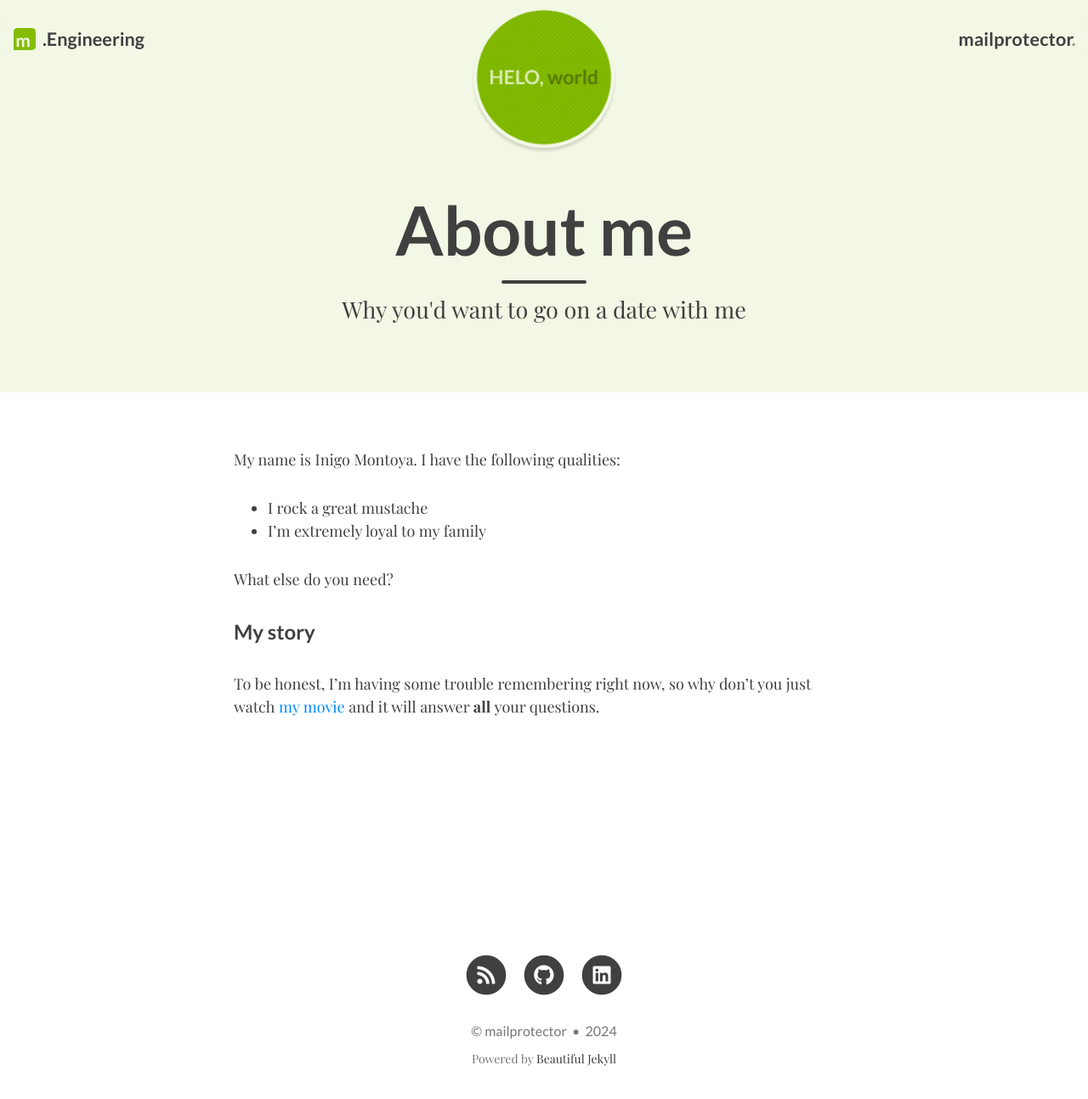
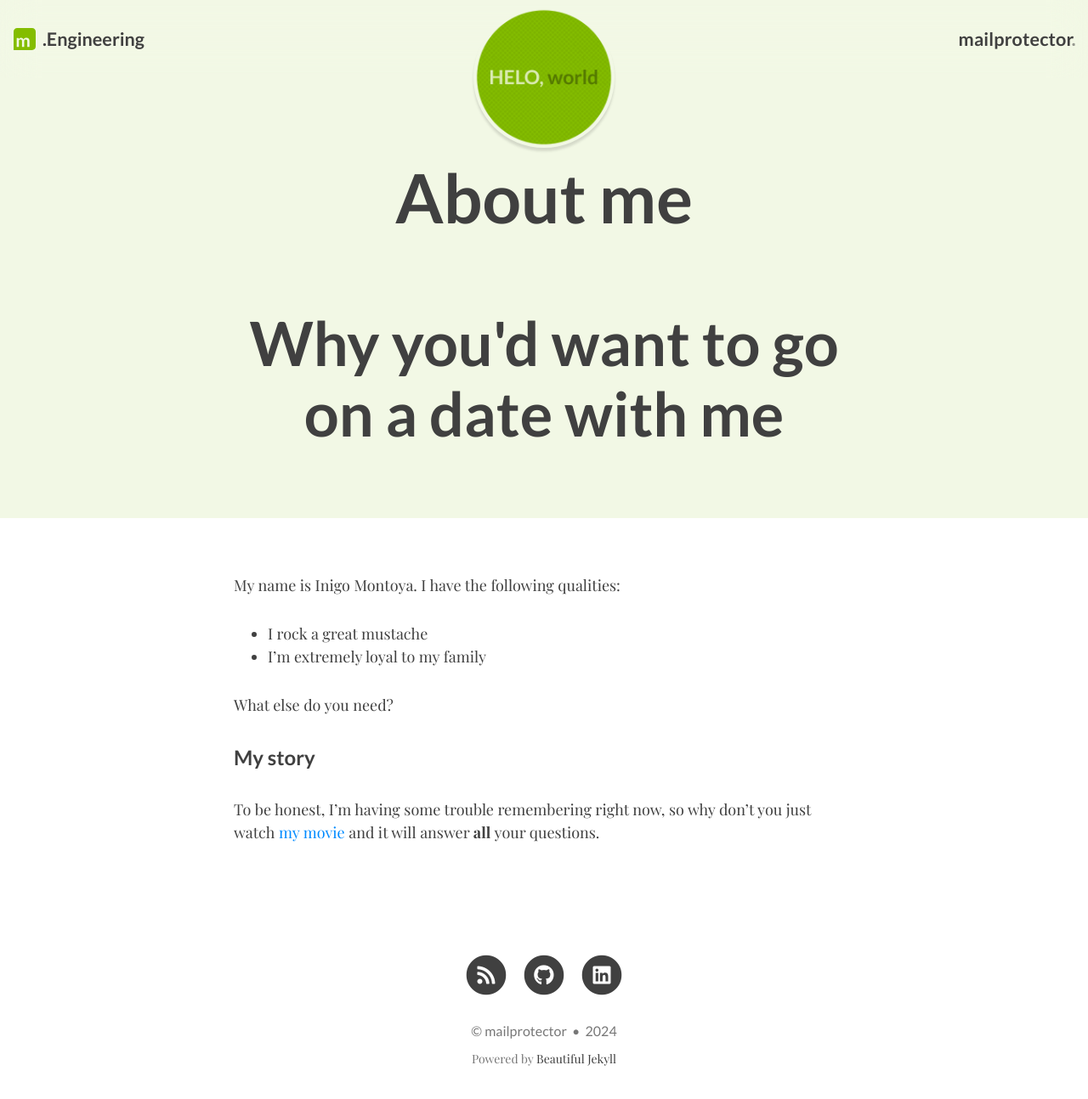
Before and after one commit to mailprotector/mailprotector.engineering, a Jekyll site: the page built from aboutme.md, in a window 1280 px wide and 1307 px high. Shown: the top 1294 px of the window at 85% size. Built offline with Jekyll 4.4.1, drawn with Linux system fonts in a browser that asks for light colours; nearby versions of some CDN libraries; some web fonts are replaced.

Commit message:
Updates to fix some title issues

```diff
--- a/_includes/header.html
+++ b/_includes/header.html
@@ -35,7 +35,6 @@
           {% endif %}
           {% if page.subtitle %}
             {% if include.type == "page" %}
-              <hr class="small">
               <span class="{{ include.type }}-subheading">{{ page.subtitle | strip_html }}</span>
             {% else %}
               <h2 class="{{ include.type }}-subheading">{{ page.subtitle | strip_html }}</h2>
--- a/assets/css/custom-styles.css
+++ b/assets/css/custom-styles.css
@@ -63,11 +63,11 @@ a:active {
   font-family: var(--body-font);
 }
 
-.intro-header .post-heading .post-subheading,
-.post-preview .post-subtitle {
+.intro-header .page-heading .page-subheading {
   font-family: var(--body-font);
   font-size:1.2em;
   line-height: 1.35em;
+  font-weight: 700;
 }
 
 h2 {
@@ -90,6 +90,11 @@ h3,h4,h5,h6 {
 }
 
 .intro-header .page-heading h1 {
+  margin-top: 0.6em;
+}
+.intro-header .page-heading .page-subheading {
+  font-family: var(--header-font);
+  font-size:2.4em;
   margin-top: 0.6em;
 }
 
@@ -164,14 +169,19 @@ footer {
   .header-section .intro-header {
     margin-bottom:3em;
   }
-  .intro-header .page-heading h1 {
+
+  .intro-header .page-heading .page-subheading {
+    font-size:4em;
+    line-height: 1.15em;
     margin-top: 1.2em;
   }
+
   .intro-header .post-heading .post-subheading,
   .post-preview .post-subtitle {
     line-height: 1.35em;
     font-size:1.5em;
   }
+
   .image-caption {
     text-align:center;
     font-size: 1em !important;
@@ -198,6 +208,7 @@ footer {
 
   .navbar-brand,
   .nav-link,
+  .intro-header .page-heading .page-subheading,
   .post-title,
   .post-subtitle,
   .post-meta,
```
Also changed, not shown: _posts/2024-05-09-good-food-shouldnt-look-good.md (+2 -2 lines).
